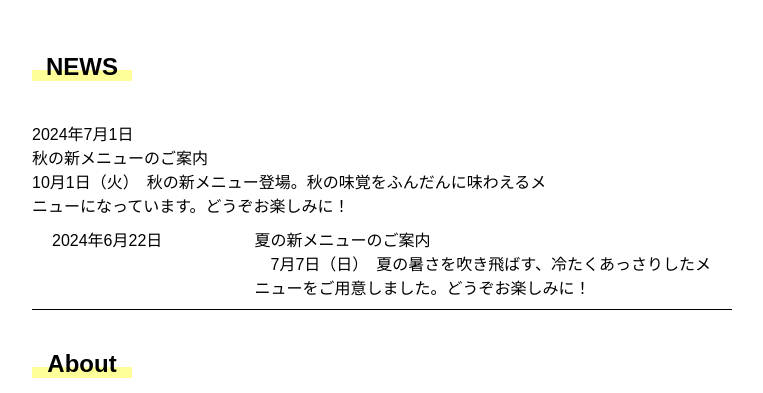
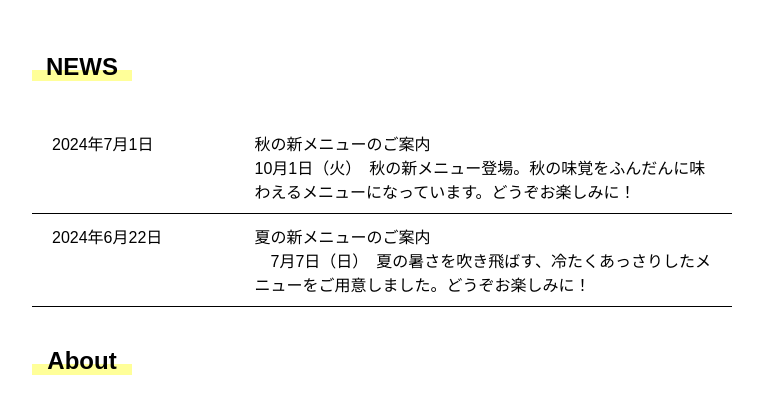
Before and after one commit to yukidesign566/orijinal, a plain HTML site: page index.html in a window 1280 px wide. Shown: the part 1000-1393 px from the top of the page, without its empty margins (258-1021 px from the left). Drawn offline with nearby package versions, Linux system fonts and the light colour scheme; some packages are replaced by stand-ins of ours.

Commit message:
Update index.html

```diff
--- a/index.html
+++ b/index.html
@@ -47,8 +47,7 @@
     <div class="container">
       <section id="news">
         <h2 class="section-title">NEWS</h2>
-        <div class="box-
-        ">
+        <div class="box-left">
           <div class="day">
             <p>2024年7月1日</p>
           </div>
```
